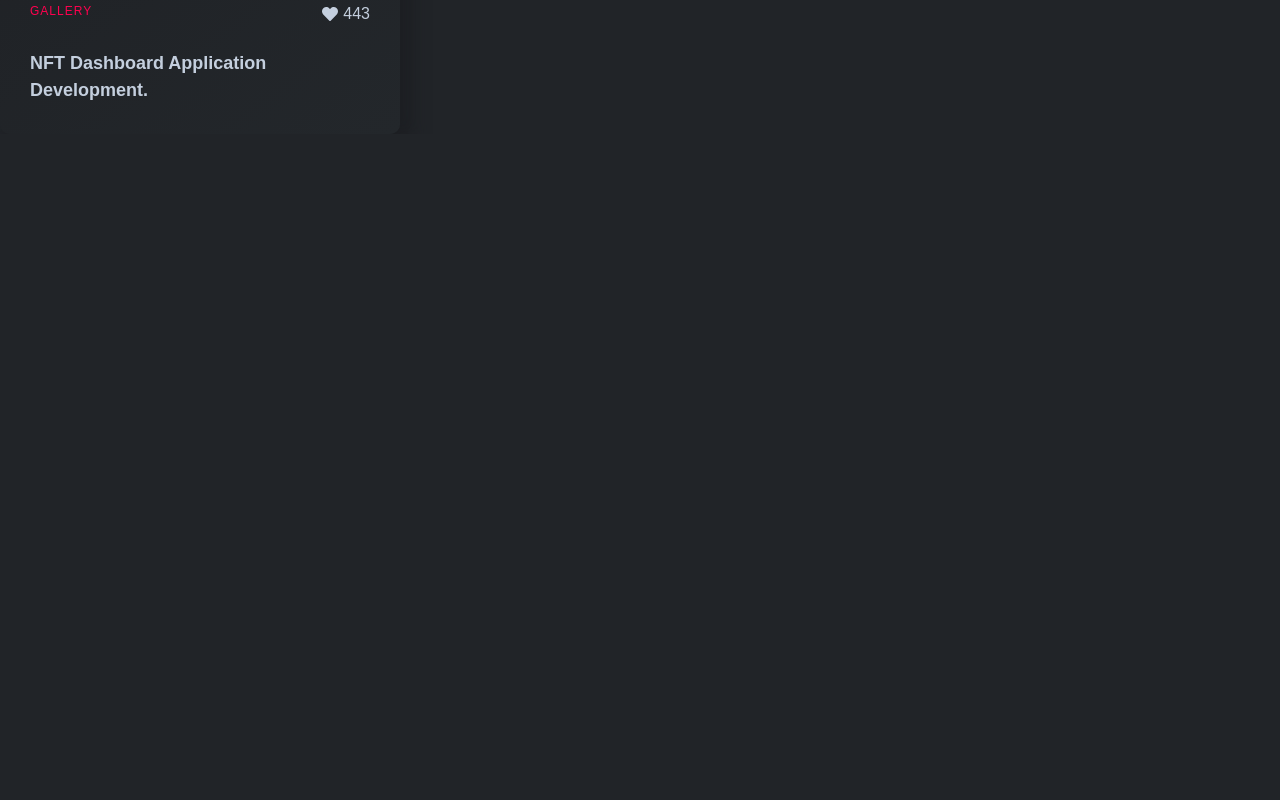
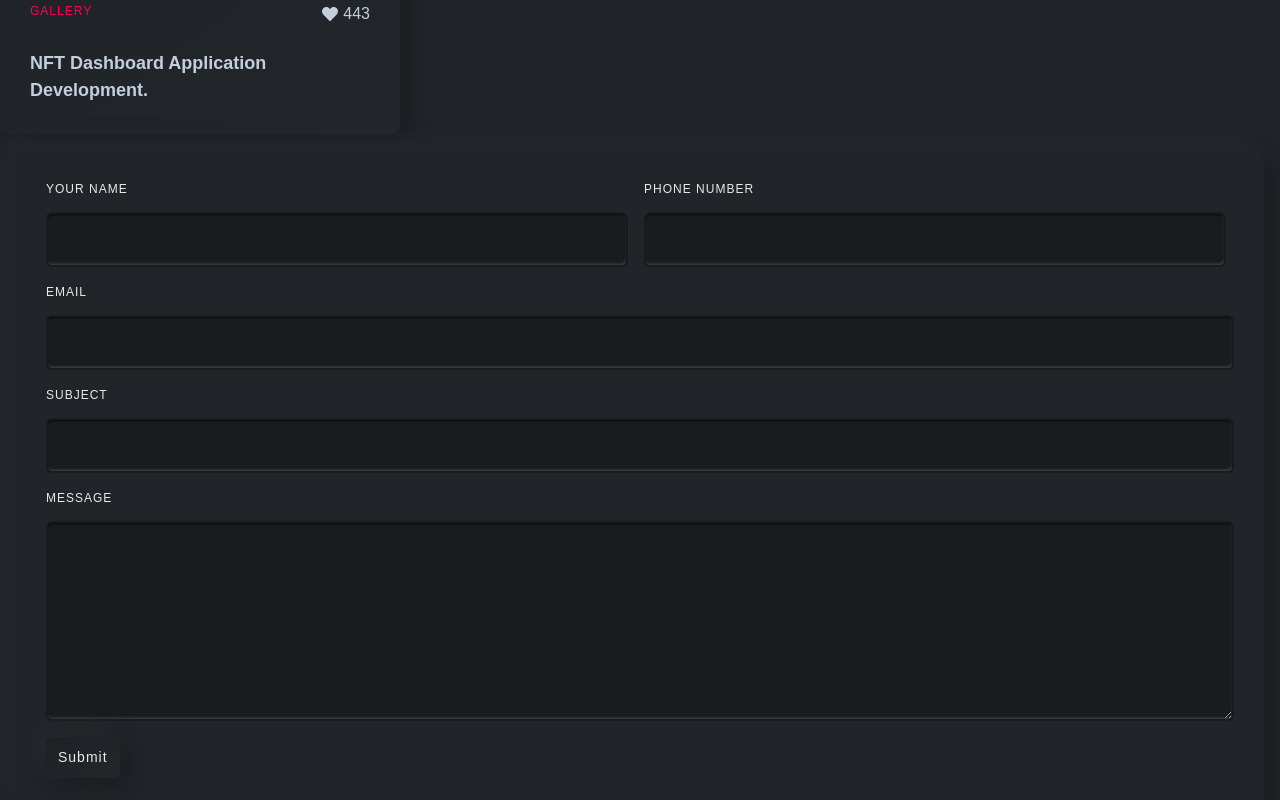
Before and after one commit to Ramrachai/mern-portfolio, a Next.js app: page / in a window 1280 px wide. Shown: the part 704-1504 px from the top of the page. Before the commit the page ends 838 px from the top, so only its background shows below. Built offline with nearby package versions, Linux system fonts and the light colour scheme.

Commit message:
styles added to FeatureCard
Co-authored-by: Ramrachai Marma <Ramrachai@users.noreply.github.com>

```diff
--- a/app/page.js
+++ b/app/page.js
@@ -2,6 +2,7 @@
 import Header from "@/components/Header";
 import FeatureCard from "@/components/FeatureCard";
 import PortfolioCard from "@/components/PortfolioCard";
+import ContactForm from "@/components/ContactForm";
 
 
 export default function Home() {
@@ -10,6 +11,7 @@ export default function Home() {
       <Header />
       <FeatureCard /> <br /> <br />
       <PortfolioCard />
+      <ContactForm/>
       <div className='h-[1800px'></div>
     </main>
   );
--- /dev/null
+++ b/components/ContactForm/contactForm.module.scss
@@ -0,0 +1,94 @@
+.formContainer{
+    box-shadow: 10px 10px 19px #1c1e22, -10px -10px 19px #262a2e;
+    padding: 30px ;
+    border-radius: 10px;
+    background-color: #212428;
+    display: flex;
+    flex-direction: column;
+    gap: 1rem;
+    color: #e9e9e9;
+    text-transform: uppercase;
+    font-size: 12px;
+    letter-spacing: 1px;
+    margin: 1rem;
+
+    div {
+      display: flex;
+      flex-direction: column;
+      gap: 14px;
+      // width: 100%;
+    }
+
+    input, textarea {
+      background-color: #191b1e;
+      box-shadow: 1px 4px 2px -3px rgba(0, 0, 0, 0.7) inset, -1px -3px 3px -2px rgba(255, 255, 255, 0.2) inset;
+      border-radius: 6px;
+      height: 55px;
+      border: 2px solid #191b1e;
+      padding: 0 15px;
+      font-size: 14px;
+      outline: none;
+
+      &:focus {
+        border-color: #abdb3d;
+      }
+    }
+
+    textarea{
+      height: 200px !important;
+    }
+
+    button[type="submit"] {
+      border-radius: 6px;
+      background: linear-gradient(145deg, #1e2024, #23272b);
+      box-shadow: 10px 10px 19px #1c1e22, -10px -10px 19px #262a2e;
+      transition: var(--transition);
+      position: relative;
+      z-index: 1;
+      font-size: 14px;
+      font-weight: 500;
+      border: 0 none;
+      color: var(--color-primary);
+      padding: 10px 12px;
+
+      &:hover{
+        transform: translateY(-5px);
+        transition: all 0.3s  ease-in-out;
+        background: transparent;
+      }
+    }
+
+
+}
+
+
+@media (width > 768px ) {
+  // .formContainer{
+  //   display: flex;
+  //   flex-wrap: wrap;
+
+  //   div{
+  //     flex: 1 0 50%;
+  //   }
+
+  //   div:nth-last-child(-n+2) {
+  //     flex: 1 0 100%;
+  //   }
+  // }
+
+  .formContainer{
+    display: flex;
+    flex-direction: row;
+    flex-wrap: wrap;
+
+    div:nth-child(1), div:nth-child(2){
+      width: 49%;
+    }
+  }
+
+  .formContainer > div:not(:nth-child(-n+2)) {
+    width: 100%;
+  }
+
+
+}
--- /dev/null
+++ b/components/ContactForm/index.js
@@ -0,0 +1,40 @@
+import React from 'react';
+import styles from './contactForm.module.scss'
+
+const ContactForm = () => {
+    return (
+      <div>
+      <form action="#" className={styles.formContainer}>
+          <div>
+              <label for="name">Your name</label>
+              <input type="text" id="name"/>
+          </div>
+
+          <div>
+              <label for="phone">Phone Number</label>
+              <input type="text" id="phone"/>
+          </div>
+
+          <div>
+              <label for="email">email</label>
+              <input type="text" id="email"/>
+          </div>
+
+          <div>
+              <label for="subject">subject</label>
+              <input type="text" id="subject"/>
+          </div>
+
+          <div>
+              <label for="message">message</label>
+              <textarea id="message" cols="40" rows="40"></textarea>
+          </div>
+
+          <button type="submit">Submit</button>
+
+      </form>
+      </div>
+
+
+ )}
+export default ContactForm;
```
